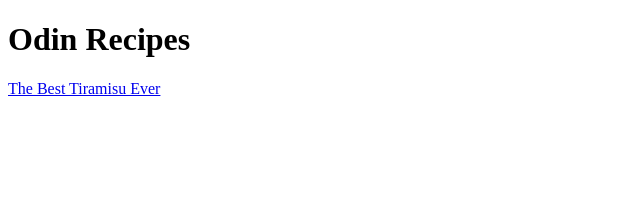
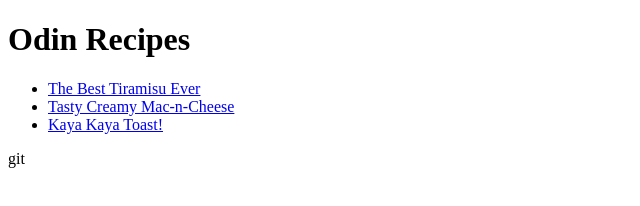
Before and after one commit to thaiv28/odin-recipes, a plain HTML site: page index.html in a window 1280 px wide. Shown: the whole page, without its empty margins (0-640 px from the left). Drawn offline with Linux system fonts and the light colour scheme.

Commit message:
feat: add readme and homepage

```diff
--- a/index.html
+++ b/index.html
@@ -7,6 +7,11 @@
 
     <body>
         <h1>Odin Recipes</h1>
-        <a href="recipes/tiramisu.html">The Best Tiramisu Ever</a>
+        <ul>
+            <li><a href="recipes/tiramisu.html">The Best Tiramisu Ever</a></li>
+            <li><a href="recipes/mac-n-cheese.html">Tasty Creamy Mac-n-Cheese</a></li>
+            <li><a href="recipes/kaya.html">Kaya Kaya Toast!</a></li>
+        </ul>
+
     </body>
-</html>
+</html>git
```
Also changed, not shown: 1 other file.
